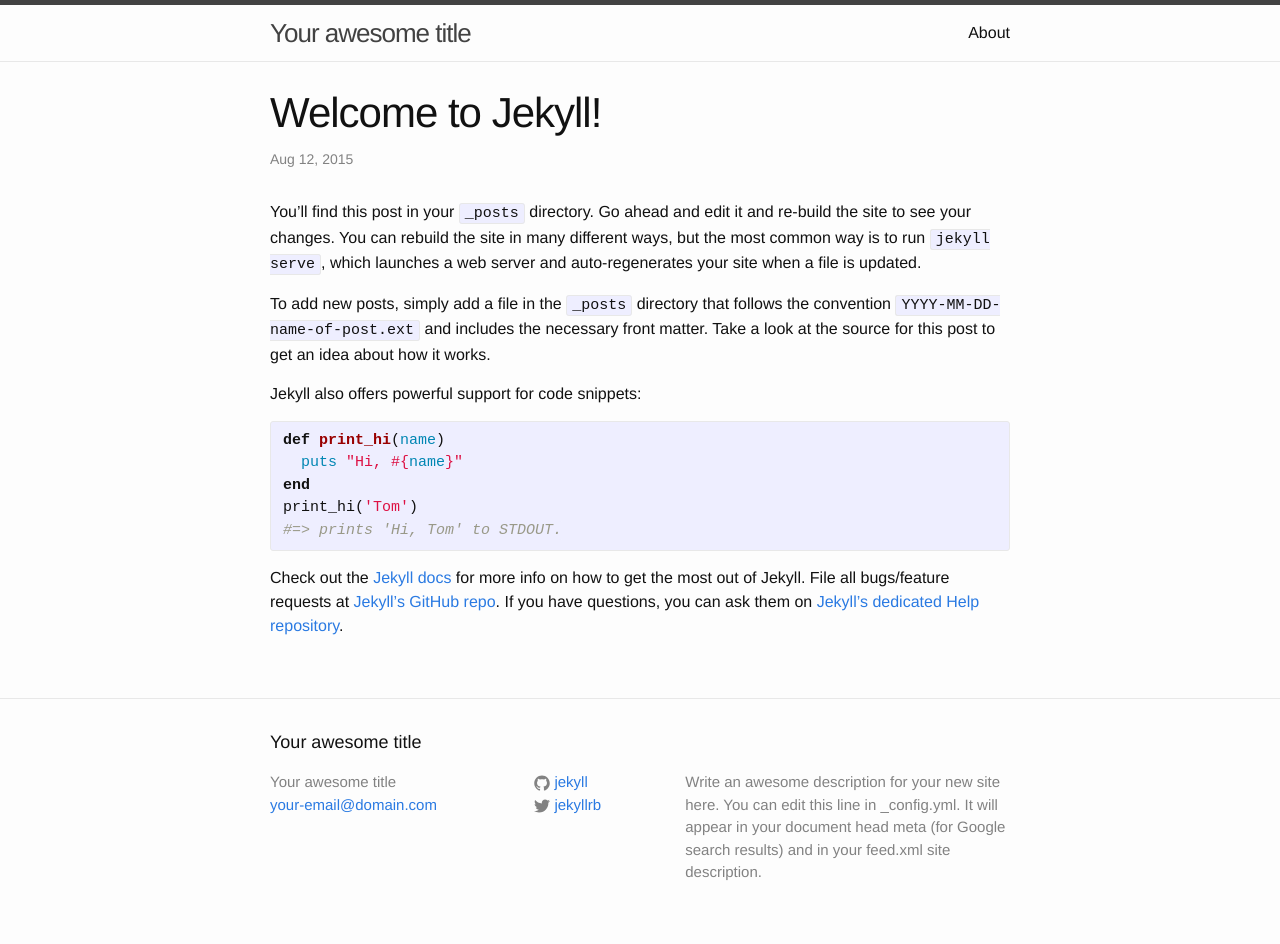
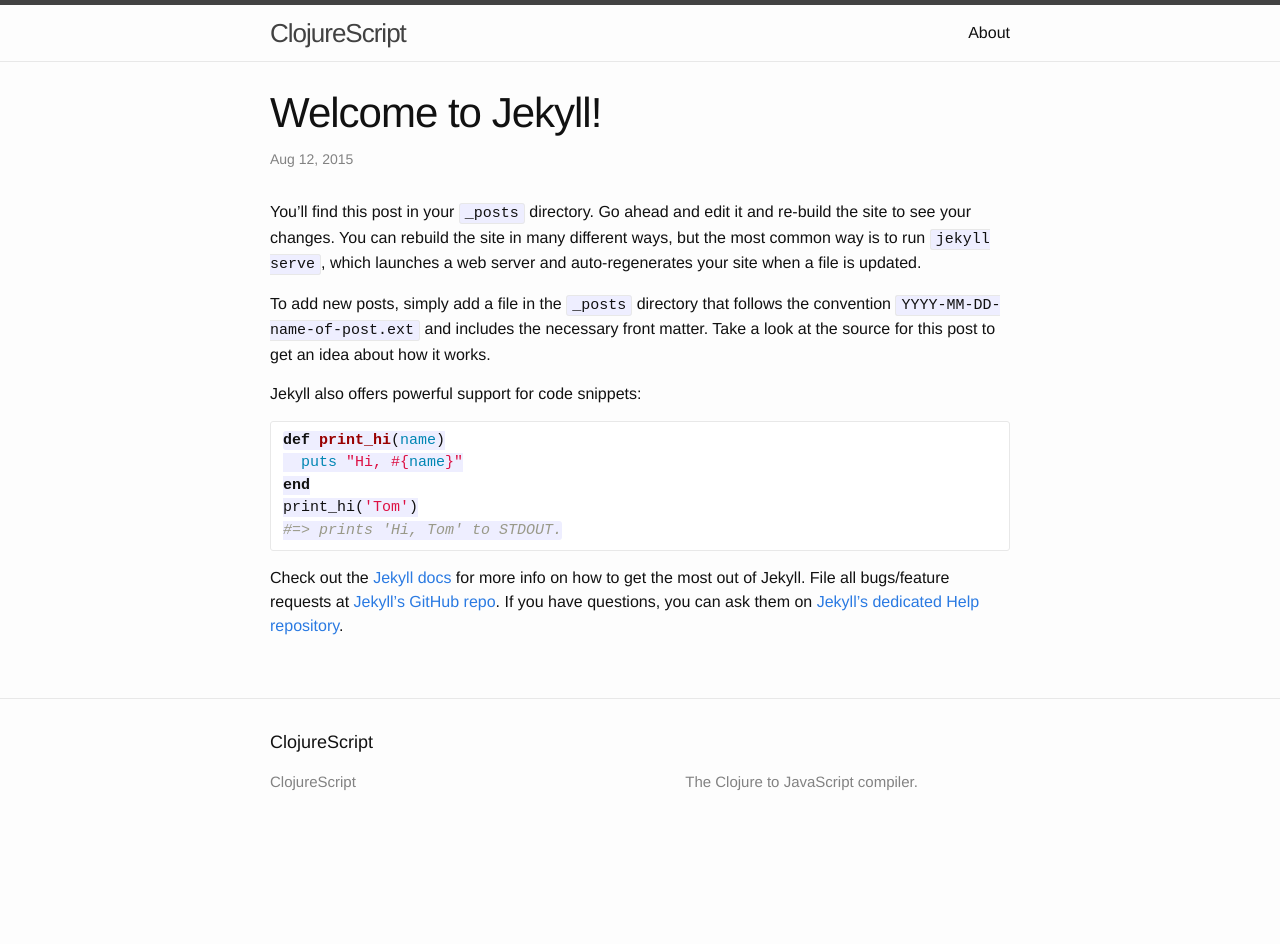
Before and after one commit to cljs/site, a Jekyll site: the page built from site-jekyll/_posts/2015-08-12-welcome-to-jekyll.markdown, in a window 1280 px wide. Built offline with Jekyll 4.4.1, drawn with Linux system fonts in a browser that asks for light colours; Markdown is read by kramdown in place of the engine named in the settings; after the commit the page ends 900 px from its top, so only the background shows below that.

Commit message:
add GFM-style markdown parser, and update config

````diff
--- a/site-jekyll/_config.yml
+++ b/site-jekyll/_config.yml
@@ -1,14 +1,19 @@
 # Site settings
-title: Your awesome title
-email: your-email@domain.com
+title: ClojureScript
 description: > # this means to ignore newlines until "baseurl:"
-  Write an awesome description for your new site here. You can edit this
-  line in _config.yml. It will appear in your document head meta (for
-  Google search results) and in your feed.xml site description.
+  The Clojure to JavaScript compiler.
 baseurl: "" # the subpath of your site, e.g. /blog/
 url: "http://yourdomain.com" # the base hostname & protocol for your site
-twitter_username: jekyllrb
-github_username:  jekyll
 
 # Build settings
-markdown: kramdown
+markdown: redcarpet
+
+# RedCarpet markdown parser
+# (tuned to be like GitHub-Flavored Markdown)
+# (more options here: https://github.com/vmg/redcarpet/blob/v3.2.2/README.markdown#and-its-like-really-simple-to-use)
+redcarpet:
+  autolink: true            # parse links even when they are not enclosed in <> characters
+  fenced_code_blocks: true  # parse fenced code blocks, PHP-Markdown style
+  tables: true              # parse tables, PHP-Markdown style.
+  strikethrough: true       # parse strikethrough, PHP-Markdown style
+  no_intra_emphasis: true   # do not parse emphasis inside of words. Strings such as foo_bar_baz
--- a/site-jekyll/_posts/2015-08-12-welcome-to-jekyll.markdown
+++ b/site-jekyll/_posts/2015-08-12-welcome-to-jekyll.markdown
@@ -10,13 +10,13 @@ To add new posts, simply add a file in the `_posts` directory that follows the c
 
 Jekyll also offers powerful support for code snippets:
 
-{% highlight ruby %}
+```ruby
 def print_hi(name)
   puts "Hi, #{name}"
 end
 print_hi('Tom')
 #=> prints 'Hi, Tom' to STDOUT.
-{% endhighlight %}
+```
 
 Check out the [Jekyll docs][jekyll] for more info on how to get the most out of Jekyll. File all bugs/feature requests at [Jekyll’s GitHub repo][jekyll-gh]. If you have questions, you can ask them on [Jekyll’s dedicated Help repository][jekyll-help].
 
````
